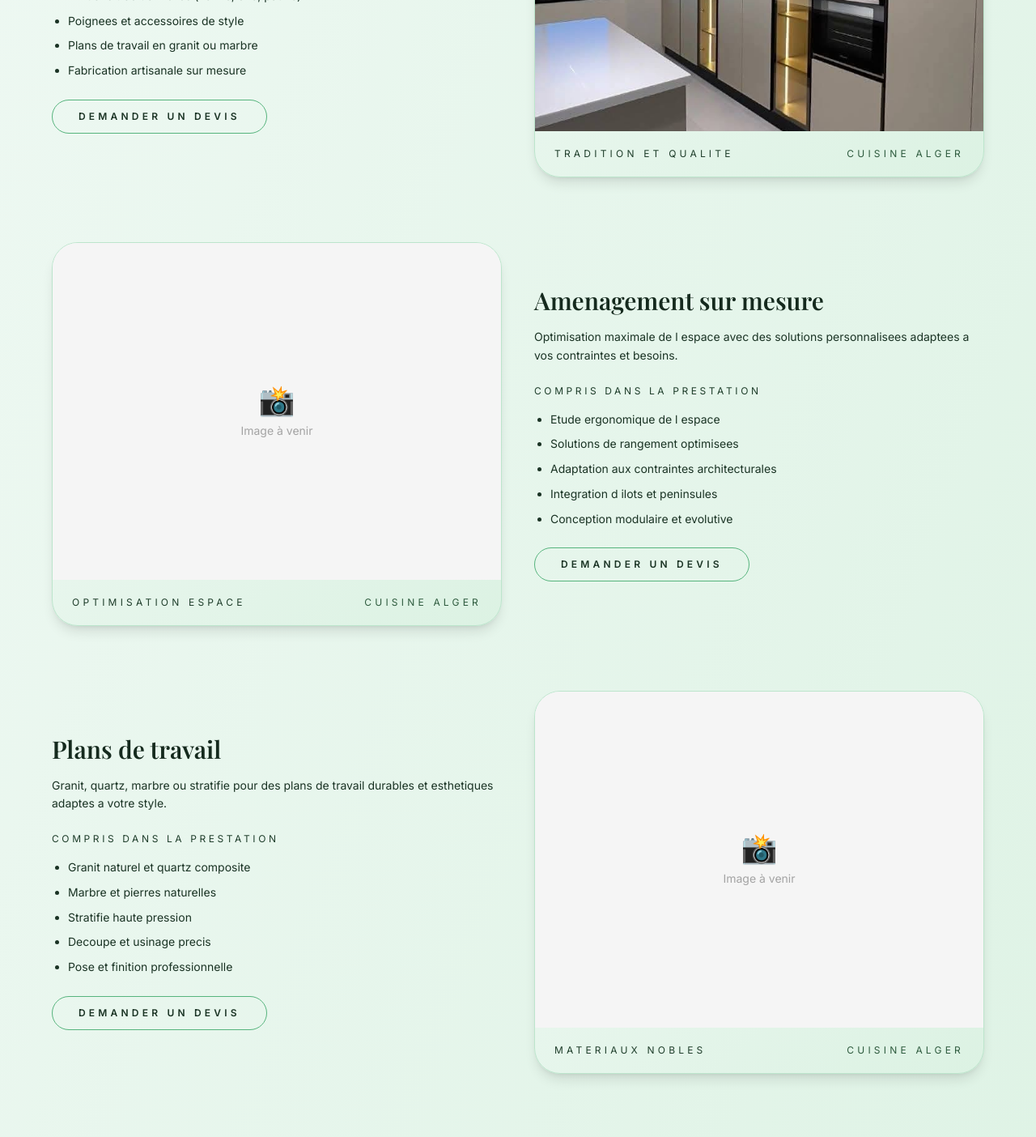
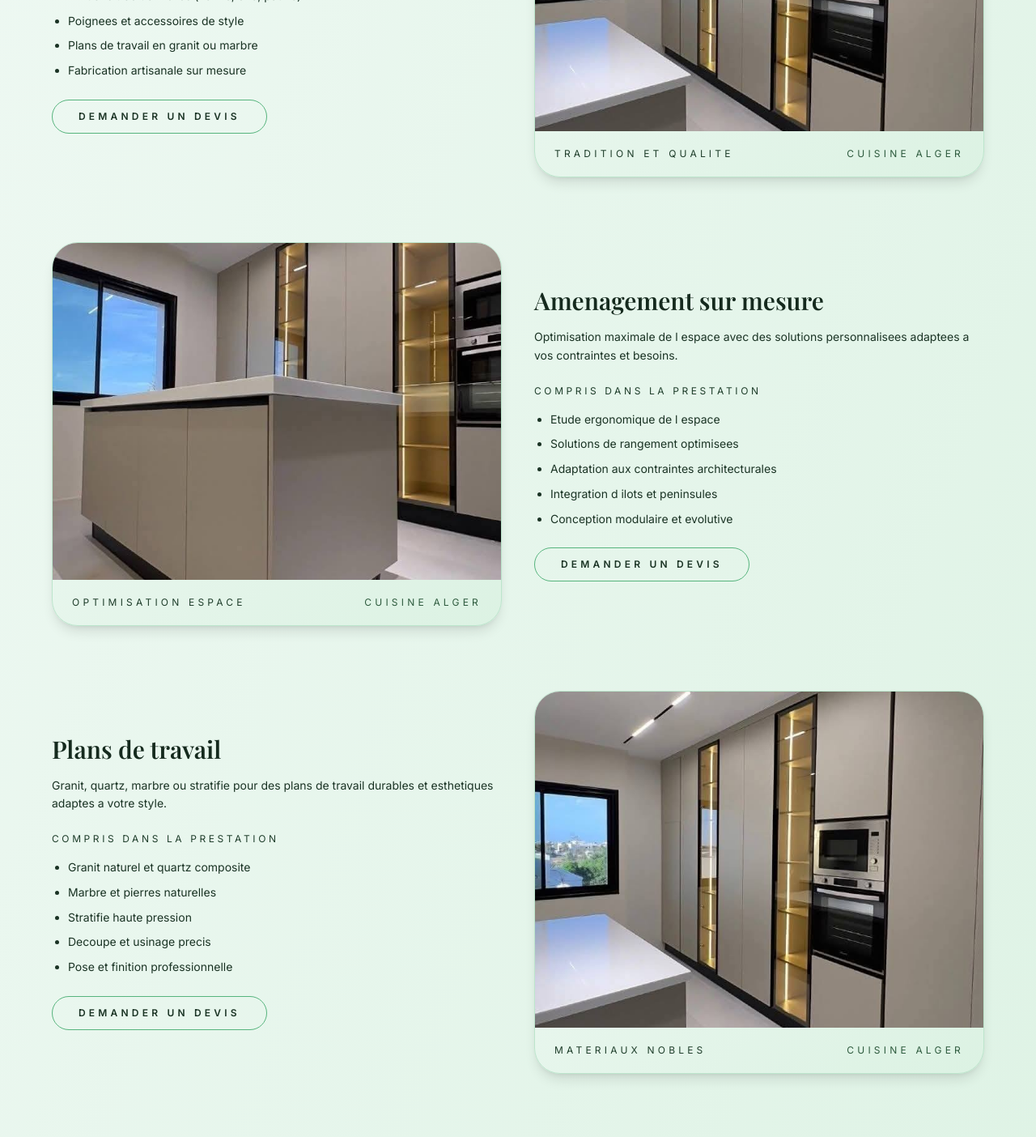
Before and after one commit to autonomyowner/iptv, a Next.js app: page /services in a window 1280 px wide. Shown: the part 1220-2624 px from the top of the page at 81% size. Built offline with nearby package versions, Linux system fonts and the light colour scheme; a web font is replaced by a local one.

Commit message:
feat: Update service card images
- Set 9.jpg for Amenagement sur mesure card
- Set 7.jpg for Plans de travail card

```diff
--- a/src/components/ServicesList.tsx
+++ b/src/components/ServicesList.tsx
@@ -53,8 +53,7 @@ const services: Service[] = [
       'Integration d ilots et peninsules',
       'Conception modulaire et evolutive',
     ],
-    image:
-      '',
+    image: '/picturs/9.jpg',
     signature: 'Optimisation espace',
   },
   {
@@ -69,8 +68,7 @@ const services: Service[] = [
       'Decoupe et usinage precis',
       'Pose et finition professionnelle',
     ],
-    image:
-      '',
+    image: '/picturs/7.jpg',
     signature: 'Materiaux nobles',
   },
   {
```
